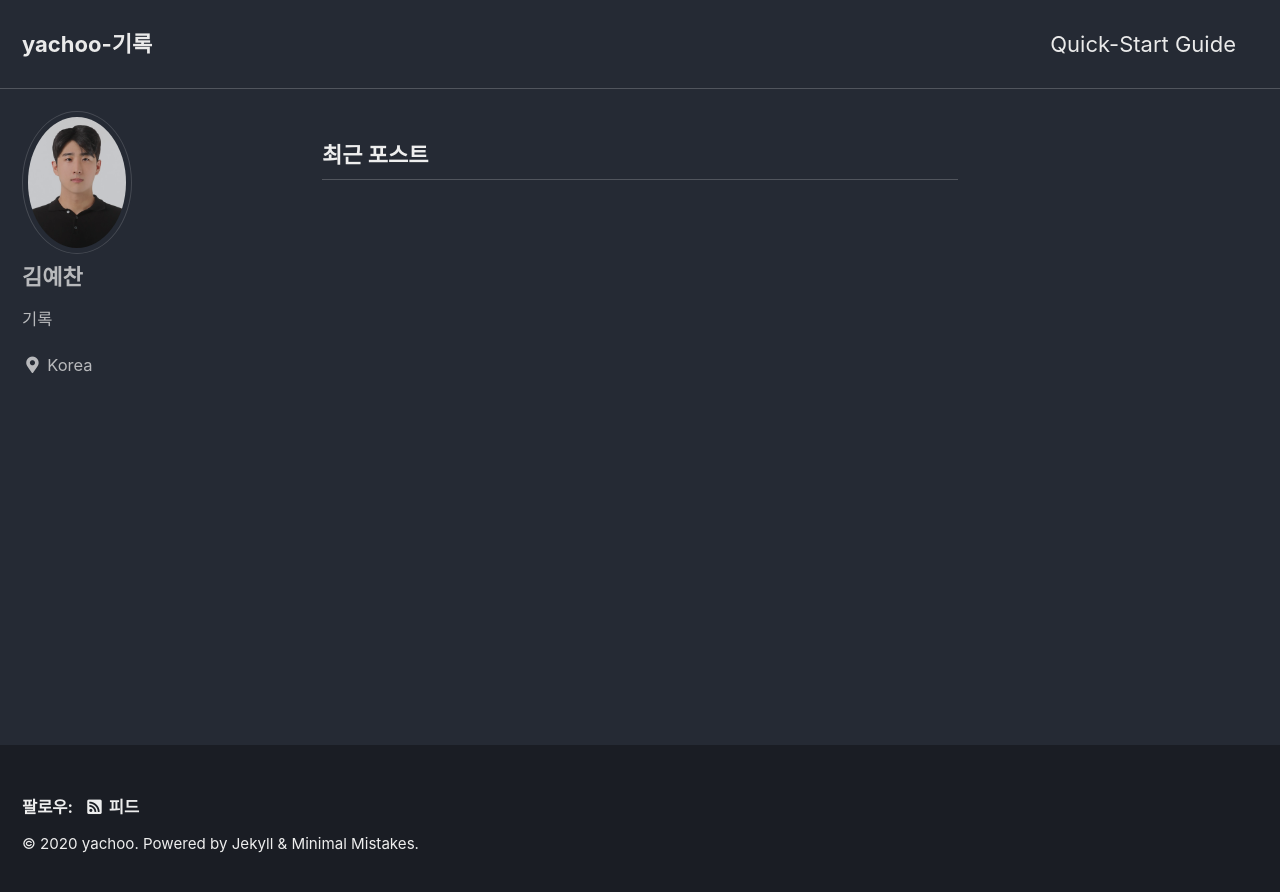
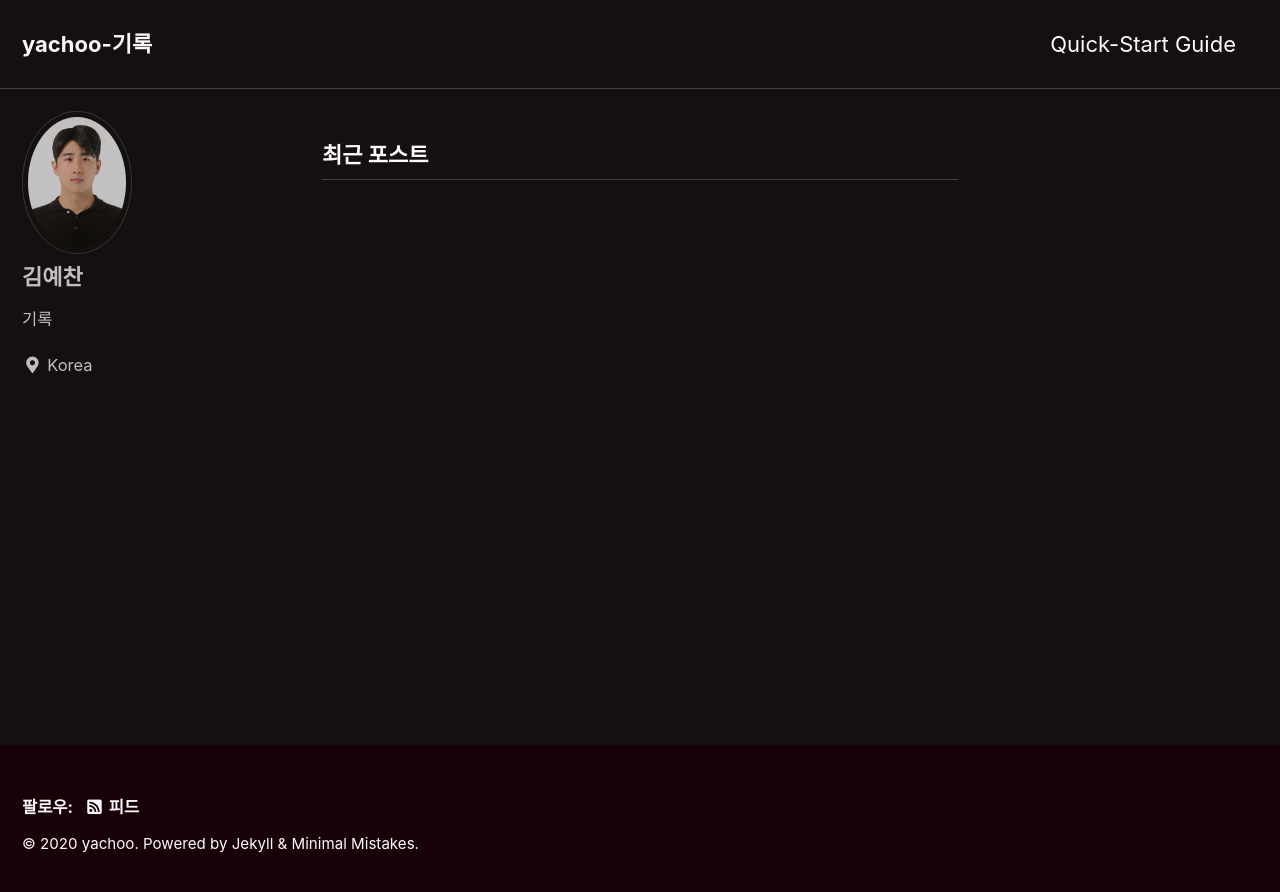
Before and after one commit to yachoo0611/yachoo0611.github.io, a Jekyll site: the page built from index.html, in a window 1280 px wide. Shown: the top 892 px of the page. Built offline with Jekyll 4.4.1, drawn with Linux system fonts in a browser that asks for light colours; cached includes are drawn as plain includes; the list of posts is cut into pages by our own code.

Commit message:
Update _config.yml

```diff
--- a/_config.yml
+++ b/_config.yml
@@ -10,9 +10,9 @@
 # Review documentation to determine if you should use `theme` or `remote_theme`
 # https://mmistakes.github.io/minimal-mistakes/docs/quick-start-guide/#installing-the-theme
 
-theme                  : "minimal-mistakes-jekyll"
-remote_theme             : "mmistakes/minimal-mistakes"
-minimal_mistakes_skin    : "dark" # "air", "aqua", "contrast", "dark", "dirt", "neon", "mint", "plum", "sunrise"
+# theme                  : "minimal-mistakes-jekyll"
+# remote_theme             : "mmistakes/minimal-mistakes"
+minimal_mistakes_skin    : "neon" # "air", "aqua", "contrast", "dark", "dirt", "neon", "mint", "plum", "sunrise"
 
 # Site Settings
 locale                   : "ko"
```
